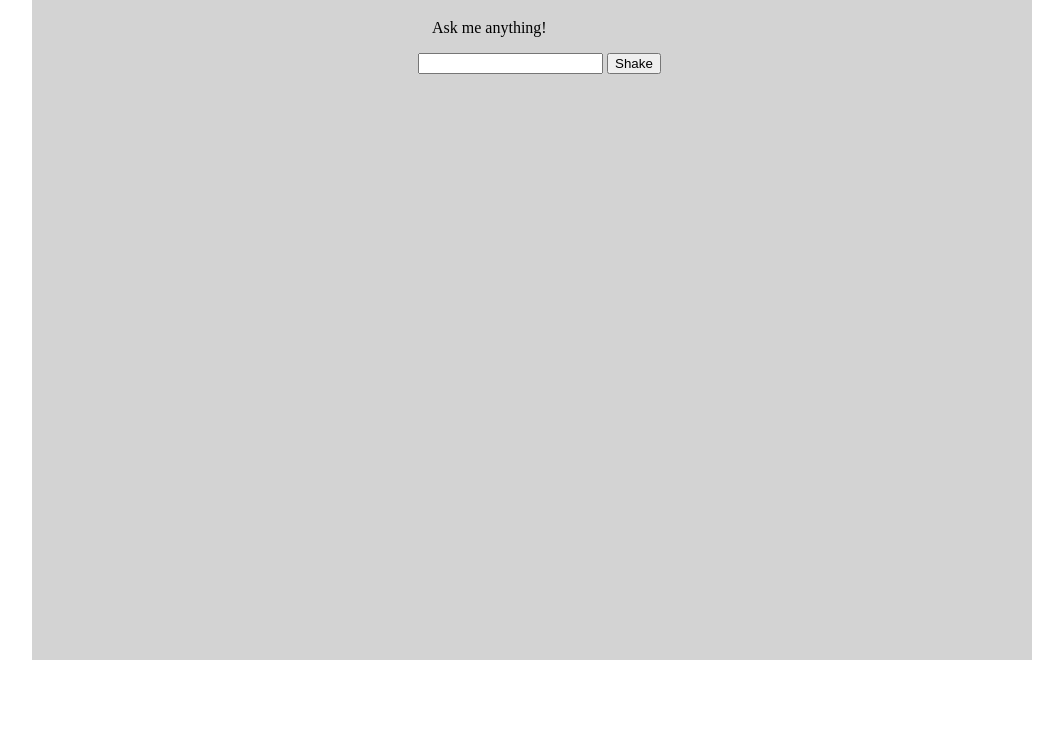
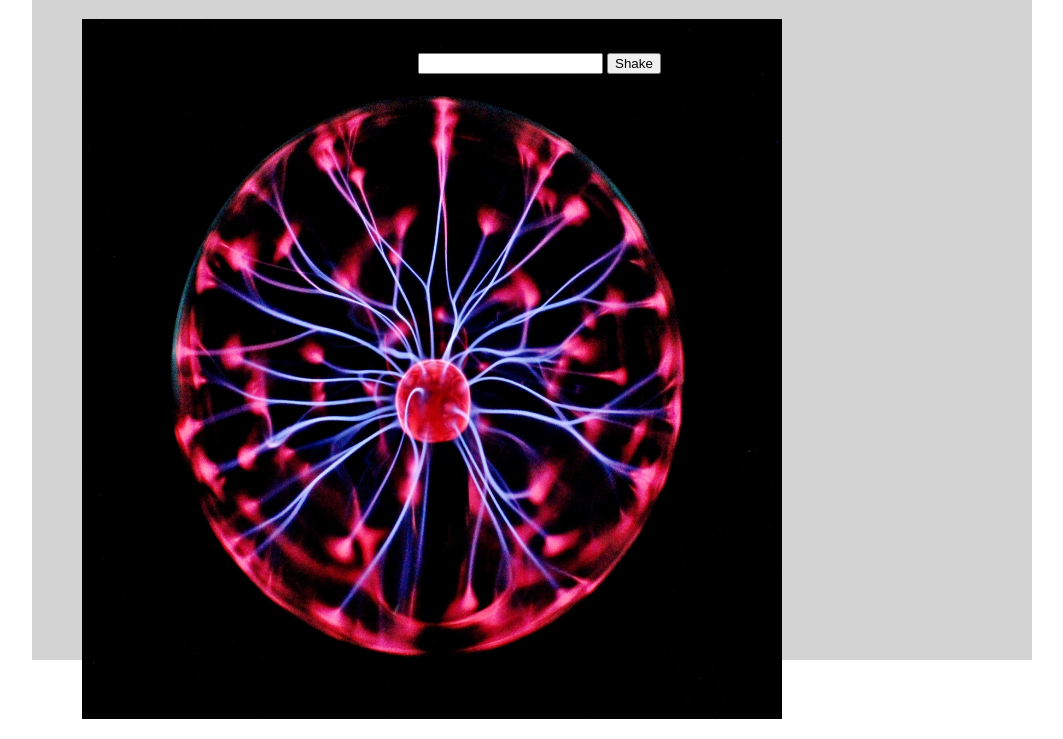
Before and after one commit to RobertEverett/JavaScriptExamples, a plain HTML site: page BallDemo/BallDemoPage.html in a window 1280 px wide. Shown: the part 61-800 px from the top of the page, without its empty margins (108-1171 px from the left). Drawn offline with Linux system fonts and the light colour scheme.

Commit message:
Update BallDemoPage.html

```diff
--- a/BallDemo/BallDemoPage.html
+++ b/BallDemo/BallDemoPage.html
@@ -22,7 +22,7 @@ width: 700px;
 height: 700px;
 margin-left: 5%;
 background-size: 700px 700px;
-background-image: url:("8BallPic.jpg");
+background-image: url("8BallPic.jpg");
 }
 
 #ballpic {
```
